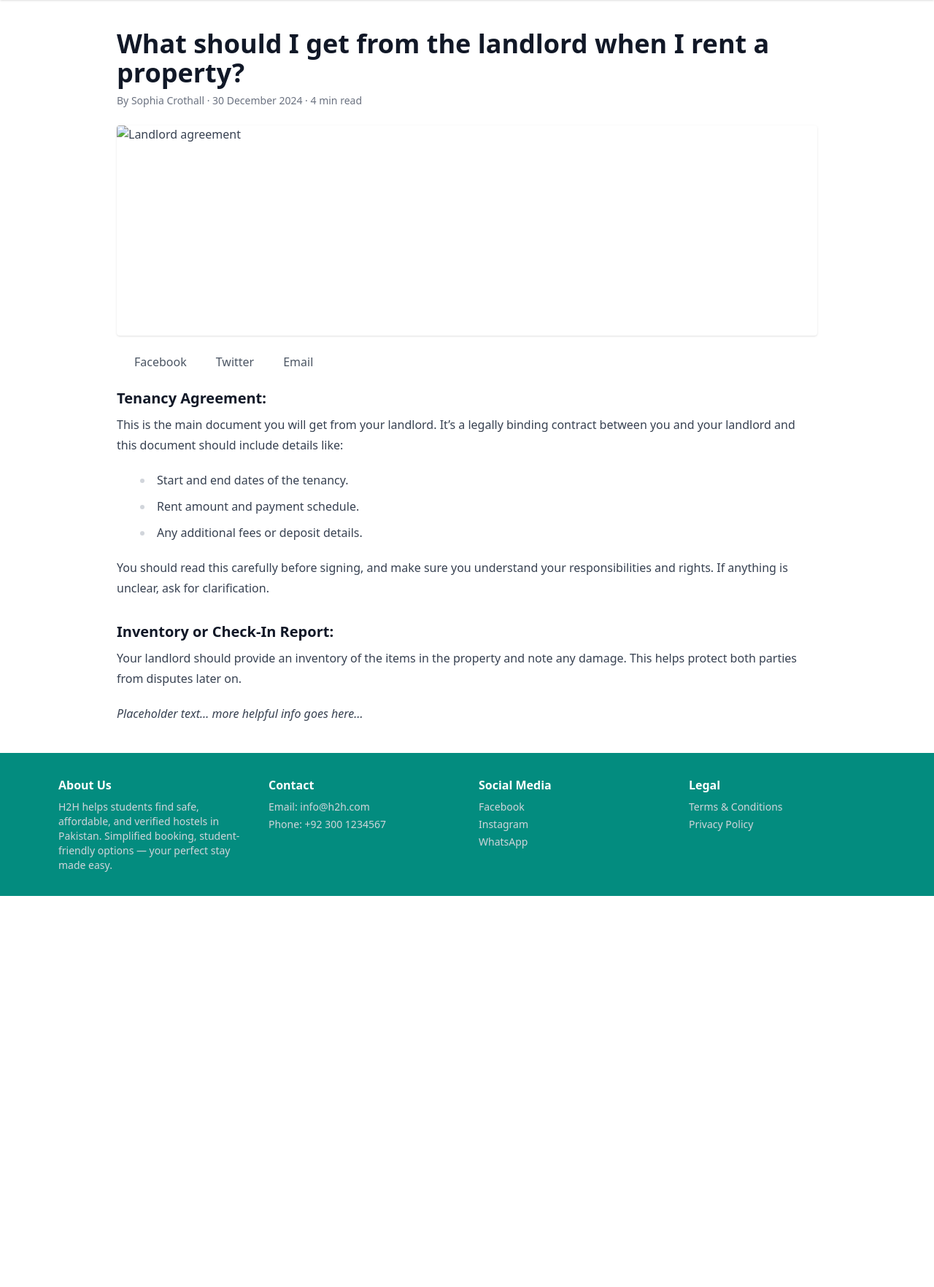
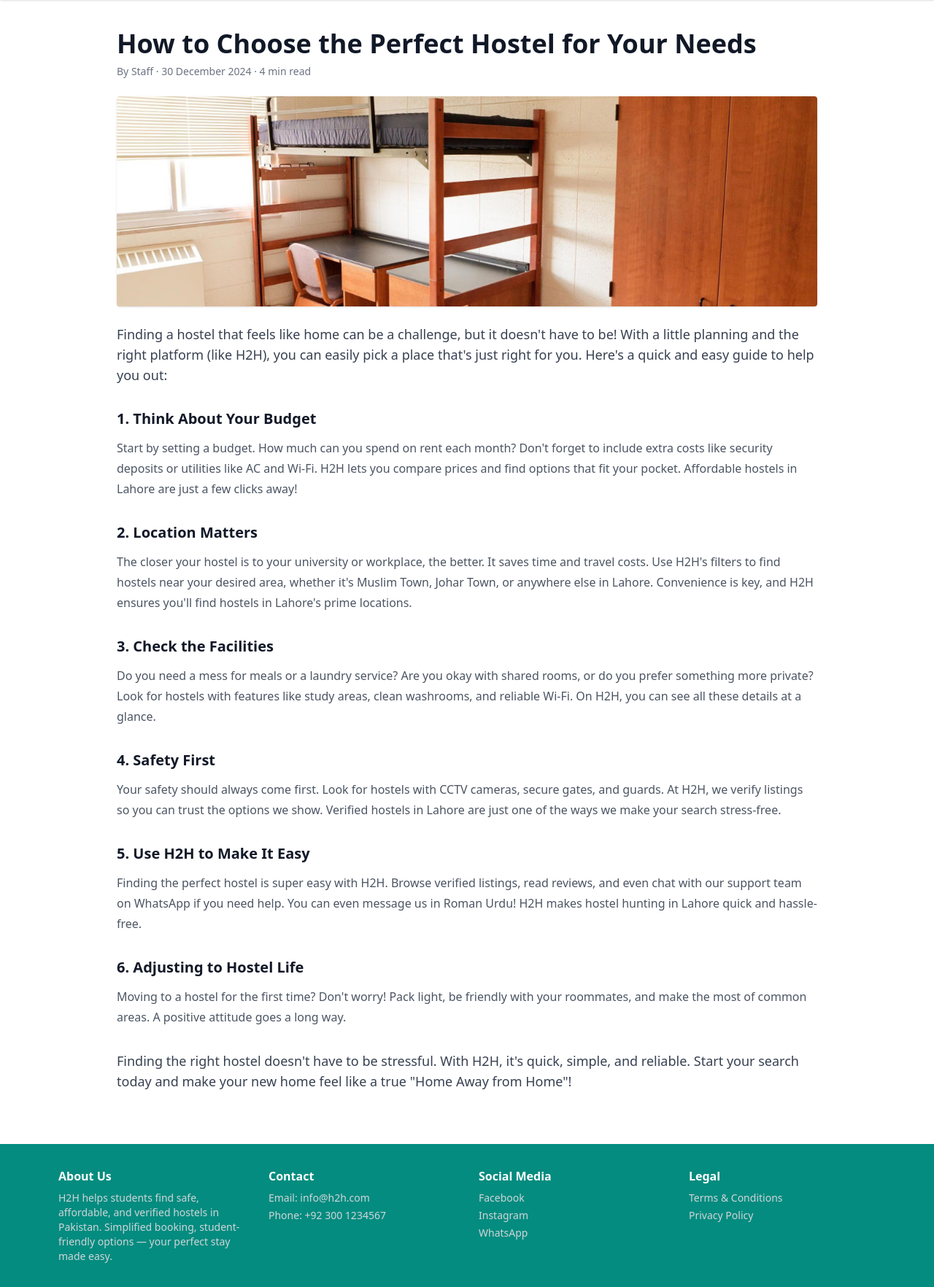
Before and after one commit to GawainTheCoder/hostel-platform, a PHP site: page /guide-detail1.php in a window 1280 px wide. Shown: the part 70-1834 px from the top of the page at 73% size. Before the commit the page ends 1298 px from the top, so only its background shows below. Run offline with PHP 8.4, Linux system fonts and the light colour scheme; some libraries are stand-ins or nearby versions.

Commit message:
added section about hostels in lahore on lp, updated blogs

```diff
--- a/guide-detail1.php
+++ b/guide-detail1.php
@@ -12,7 +12,7 @@ j=d.createElement(s),dl=l!='dataLayer'?'&l='+l:'';j.async=true;j.src=
 
   <meta charset="UTF-8">
   <meta name="viewport" content="width=device-width, initial-scale=1.0">
-  <title>What should I get from my landlord?</title>
+  <title>How to Choose the Perfect Hostel for Your Needs</title>
   <link rel="stylesheet" href="output.css" />
 </head>
 <body class="bg-white text-gray-700 font-sans">
@@ -28,74 +28,77 @@ height="0" width="0" style="display:none;visibility:hidden"></iframe></noscript>
 
     <!-- Article Heading & Metadata -->
     <h1 class="text-2xl sm:text-3xl md:text-4xl font-bold text-gray-900 mb-2">
-      What should I get from the landlord when I rent a property?
+    How to Choose the Perfect Hostel for Your Needs
     </h1>
     <p class="text-xs sm:text-sm text-gray-500 mb-4 sm:mb-6">
-      By Sophia Crothall &middot; 30 December 2024 &middot; 4 min read
+      By Staff &middot; 30 December 2024 &middot; 4 min read
     </p>
 
     <!-- Hero image with orange overlay text -->
     <div class="w-full rounded overflow-hidden shadow mb-4 sm:mb-6 relative">
       <img
-        src="https://via.placeholder.com/800x400?text=Hero+Image"
+        src="assets/images/guide1.1.jpg"
         alt="Landlord agreement"
         class="w-full h-48 sm:h-64 md:h-72 object-cover"
       >
     </div>
 
-    <!-- Social share icons (just placeholders) -->
-    <div class="flex items-center space-x-4 mb-6">
-      <a
-        href="#"
-        class="flex items-center text-gray-600 hover:text-blue-600 transition-colors"
-      >
-        <svg class="w-5 h-5 mr-1 fill-current" viewBox="0 0 24 24"><path d="..."/></svg>
-        Facebook
-      </a>
-      <a
-        href="#"
-        class="flex items-center text-gray-600 hover:text-sky-400 transition-colors"
-      >
-        <svg class="w-5 h-5 mr-1 fill-current" viewBox="0 0 24 24"><path d="..."/></svg>
-        Twitter
-      </a>
-      <a
-        href="#"
-        class="flex items-center text-gray-600 hover:text-red-500 transition-colors"
-      >
-        <svg class="w-5 h-5 mr-1 fill-current" viewBox="0 0 24 24"><path d="..."/></svg>
-        Email
-      </a>
-    </div>
-
     <!-- Article content -->
     <article class="prose max-w-none">
-      <h3 class="font-bold text-xl mb-2">Tenancy Agreement:</h3>
-      <p>
-        This is the main document you will get from your landlord. It’s a legally binding contract
-        between you and your landlord and this document should include details like:
-      </p>
-      <ul class="list-disc list-inside mb-4">
-        <li>Start and end dates of the tenancy.</li>
-        <li>Rent amount and payment schedule.</li>
-        <li>Any additional fees or deposit details.</li>
-      </ul>
+    <div class="mb-8">
+        <p class="text-lg text-gray-700 mb-6">
+            Finding a hostel that feels like home can be a challenge, but it doesn't have to be! With a little planning and the right platform (like H2H), you can easily pick a place that's just right for you. Here's a quick and easy guide to help you out:
+        </p>
 
-      <p>
-        You should read this carefully before signing, and make sure you understand your responsibilities
-        and rights. If anything is unclear, ask for clarification.
-      </p>
+        <div class="space-y-8">
+            <div>
+                <h3 class="font-bold text-xl mb-3">1. Think About Your Budget</h3>
+                <p class="text-gray-600">
+                    Start by setting a budget. How much can you spend on rent each month? Don't forget to include extra costs like security deposits or utilities like AC and Wi-Fi. H2H lets you compare prices and find options that fit your pocket. Affordable hostels in Lahore are just a few clicks away!
+                </p>
+            </div>
 
-      <h3 class="font-bold text-xl mb-2">Inventory or Check-In Report:</h3>
-      <p>
-        Your landlord should provide an inventory of the items in the property and note any damage.
-        This helps protect both parties from disputes later on.
-      </p>
+            <div>
+                <h3 class="font-bold text-xl mb-3">2. Location Matters</h3>
+                <p class="text-gray-600">
+                    The closer your hostel is to your university or workplace, the better. It saves time and travel costs. Use H2H's filters to find hostels near your desired area, whether it's Muslim Town, Johar Town, or anywhere else in Lahore. Convenience is key, and H2H ensures you'll find hostels in Lahore's prime locations.
+                </p>
+            </div>
 
-      <p>
-        <em>Placeholder text… more helpful info goes here…</em>
-      </p>
-    </article>
+            <div>
+                <h3 class="font-bold text-xl mb-3">3. Check the Facilities</h3>
+                <p class="text-gray-600">
+                    Do you need a mess for meals or a laundry service? Are you okay with shared rooms, or do you prefer something more private? Look for hostels with features like study areas, clean washrooms, and reliable Wi-Fi. On H2H, you can see all these details at a glance.
+                </p>
+            </div>
+
+            <div>
+                <h3 class="font-bold text-xl mb-3">4. Safety First</h3>
+                <p class="text-gray-600">
+                    Your safety should always come first. Look for hostels with CCTV cameras, secure gates, and guards. At H2H, we verify listings so you can trust the options we show. Verified hostels in Lahore are just one of the ways we make your search stress-free.
+                </p>
+            </div>
+
+            <div>
+                <h3 class="font-bold text-xl mb-3">5. Use H2H to Make It Easy</h3>
+                <p class="text-gray-600">
+                    Finding the perfect hostel is super easy with H2H. Browse verified listings, read reviews, and even chat with our support team on WhatsApp if you need help. You can even message us in Roman Urdu! H2H makes hostel hunting in Lahore quick and hassle-free.
+                </p>
+            </div>
+
+            <div>
+                <h3 class="font-bold text-xl mb-3">6. Adjusting to Hostel Life</h3>
+                <p class="text-gray-600">
+                    Moving to a hostel for the first time? Don't worry! Pack light, be friendly with your roommates, and make the most of common areas. A positive attitude goes a long way.
+                </p>
+            </div>
+        </div>
+
+        <p class="text-lg text-gray-700 mt-8 font-medium">
+            Finding the right hostel doesn't have to be stressful. With H2H, it's quick, simple, and reliable. Start your search today and make your new home feel like a true "Home Away from Home"!
+        </p>
+    </div>
+</article>
   </section>
 
   <?php include 'includes/footer.php'; ?>
--- a/guides.php
+++ b/guides.php
@@ -39,16 +39,16 @@ height="0" width="0" style="display:none;visibility:hidden"></iframe></noscript>
       <!-- Guide 1 -->
       <article class="bg-white shadow rounded-lg overflow-hidden hover:shadow-lg transition-shadow duration-300">
         <img
-          src="https://via.placeholder.com/600x300?text=Guide+1+Image"
+          src="assets/images/guide1.1.jpg"
           alt="Guide 1"
           class="w-full h-48 object-cover"
         >
         <div class="p-4">
           <h2 class="text-xl font-bold text-gray-900 mb-2">
-            What should I get from my landlord when I have agreed to rent?
+          How to Choose the Perfect Hostel for Your Needs
           </h2>
           <p class="text-sm text-gray-600 mb-4">
-            A quick look at the key documents and agreements you'll need from your landlord...
+          Finding a hostel that feels like home can be a challenge, but it doesn’t have to be...
           </p>
           <a
             href="guide-detail1.php"
--- a/output.css
+++ b/output.css
@@ -1638,6 +1638,10 @@ select {
   margin-bottom: 0.5rem;
 }
 
+.mb-3 {
+  margin-bottom: 0.75rem;
+}
+
 .mb-4 {
   margin-bottom: 1rem;
 }
@@ -1662,10 +1666,6 @@ select {
   margin-left: 1rem;
 }
 
-.mr-1 {
-  margin-right: 0.25rem;
-}
-
 .mr-2 {
   margin-right: 0.5rem;
 }
@@ -1730,10 +1730,6 @@ select {
   height: 12rem;
 }
 
-.h-5 {
-  height: 1.25rem;
-}
-
 .h-6 {
   height: 1.5rem;
 }
@@ -1776,10 +1772,6 @@ select {
 
 .w-16 {
   width: 4rem;
-}
-
-.w-5 {
-  width: 1.25rem;
 }
 
 .w-6 {
@@ -1841,14 +1833,6 @@ select {
 
 .cursor-pointer {
   cursor: pointer;
-}
-
-.list-inside {
-  list-style-position: inside;
-}
-
-.list-disc {
-  list-style-type: disc;
 }
 
 .grid-cols-1 {
@@ -1897,12 +1881,6 @@ select {
   margin-left: calc(0.5rem * calc(1 - var(--tw-space-x-reverse)));
 }
 
-.space-x-4 > :not([hidden]) ~ :not([hidden]) {
-  --tw-space-x-reverse: 0;
-  margin-right: calc(1rem * var(--tw-space-x-reverse));
-  margin-left: calc(1rem * calc(1 - var(--tw-space-x-reverse)));
-}
-
 .space-x-6 > :not([hidden]) ~ :not([hidden]) {
   --tw-space-x-reverse: 0;
   margin-right: calc(1.5rem * var(--tw-space-x-reverse));
@@ -1939,6 +1917,12 @@ select {
   margin-bottom: calc(1.5rem * var(--tw-space-y-reverse));
 }
 
+.space-y-8 > :not([hidden]) ~ :not([hidden]) {
+  --tw-space-y-reverse: 0;
+  margin-top: calc(2rem * calc(1 - var(--tw-space-y-reverse)));
+  margin-bottom: calc(2rem * var(--tw-space-y-reverse));
+}
+
 .overflow-hidden {
   overflow: hidden;
 }
@@ -2054,10 +2038,6 @@ select {
   --tw-bg-opacity: 0.5;
 }
 
-.fill-current {
-  fill: currentColor;
-}
-
 .object-contain {
   -o-object-fit: contain;
      object-fit: contain;
@@ -2113,6 +2093,11 @@ select {
 .py-10 {
   padding-top: 2.5rem;
   padding-bottom: 2.5rem;
+}
+
+.py-12 {
+  padding-top: 3rem;
+  padding-bottom: 3rem;
 }
 
 .py-2 {
@@ -3201,11 +3186,6 @@ select {
   background-color: rgb(234 88 12 / var(--tw-bg-opacity, 1));
 }
 
-.hover\:text-blue-600:hover {
-  --tw-text-opacity: 1;
-  color: rgb(37 99 235 / var(--tw-text-opacity, 1));
-}
-
 .hover\:text-gray-700:hover {
   --tw-text-opacity: 1;
   color: rgb(55 65 81 / var(--tw-text-opacity, 1));
@@ -3224,16 +3204,6 @@ select {
 .hover\:text-orange-600:hover {
   --tw-text-opacity: 1;
   color: rgb(234 88 12 / var(--tw-text-opacity, 1));
-}
-
-.hover\:text-red-500:hover {
-  --tw-text-opacity: 1;
-  color: rgb(239 68 68 / var(--tw-text-opacity, 1));
-}
-
-.hover\:text-sky-400:hover {
-  --tw-text-opacity: 1;
-  color: rgb(56 189 248 / var(--tw-text-opacity, 1));
 }
 
 .hover\:shadow-lg:hover {
```
Also changed, not shown: index.php (+4 -5 lines), landingpage.php (+52 -3 lines), assets/images/guide1.1.jpg (added).
